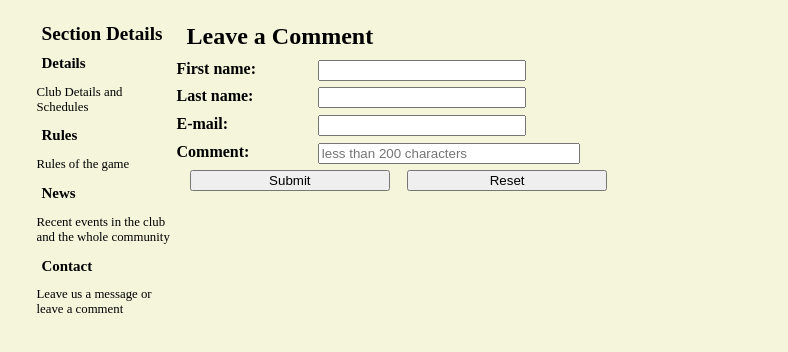
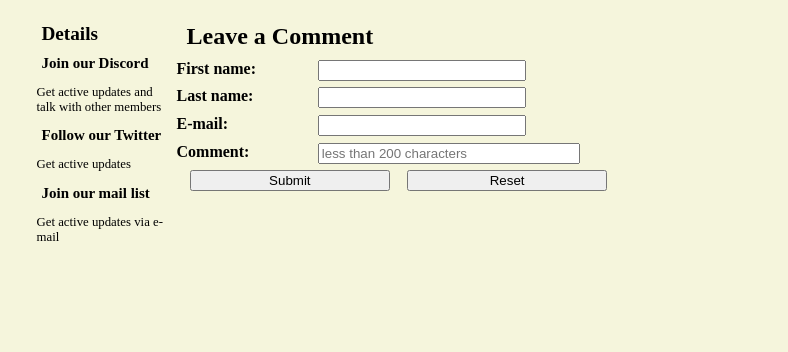
Before and after one commit to connorbutts75/connorbutts.github.io, a plain HTML site: page sites/contact.html in a window 1280 px wide. Shown: the part 196-548 px from the top of the page, without its empty margins (246-1034 px from the left). Drawn offline with nearby package versions, Linux system fonts and the light colour scheme; a web font is replaced by a local one.

Commit message:
Update contact.html

```diff
--- a/sites/contact.html
+++ b/sites/contact.html
@@ -53,15 +53,13 @@
 
         <!--Side bar (Placed here allign to the left)-->
         <aside id="sidebar">
-            <h2>Section Details</h2>
-            <h3>Details</h3>
-            <p>Club Details and Schedules</p>
-            <h3>Rules</h3>
-            <p>Rules of the game</p>
-            <h3>News</h3>
-            <p>Recent events in the club and the whole community</p>
-            <h3>Contact</h3>
-            <p>Leave us a message or leave a comment</p>
+            <h2>Details</h2>
+            <h3>Join our Discord</h3>
+            <p>Get active updates and talk with other members</p>
+            <h3>Follow our Twitter</h3>
+            <p>Get active updates</p>
+            <h3>Join our mail list</h3>
+            <p>Get active updates via e-mail</p>
         </aside>
 
         <main>
```
